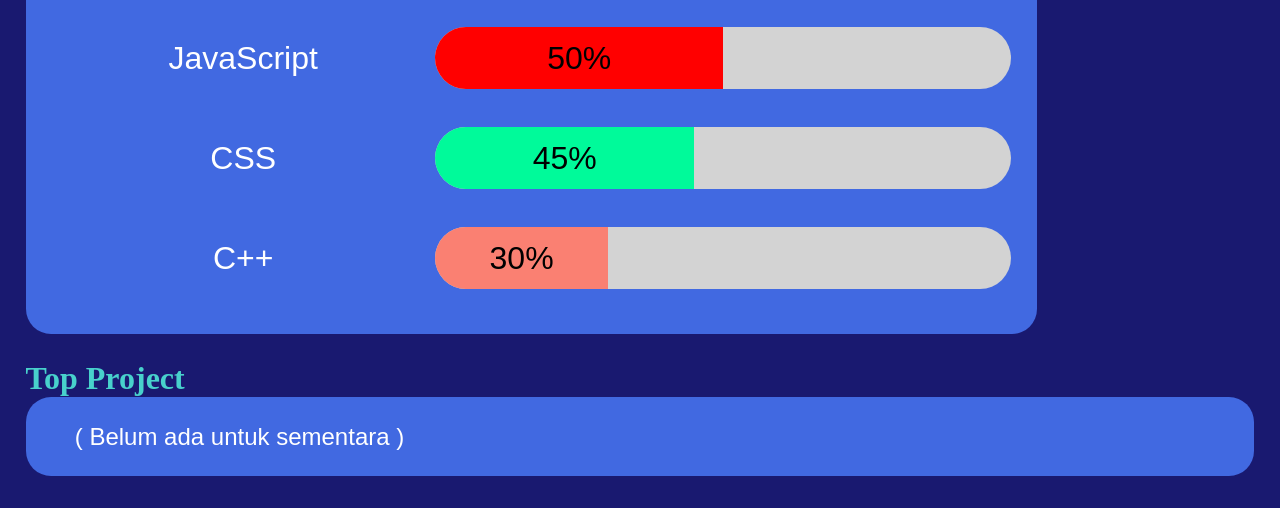
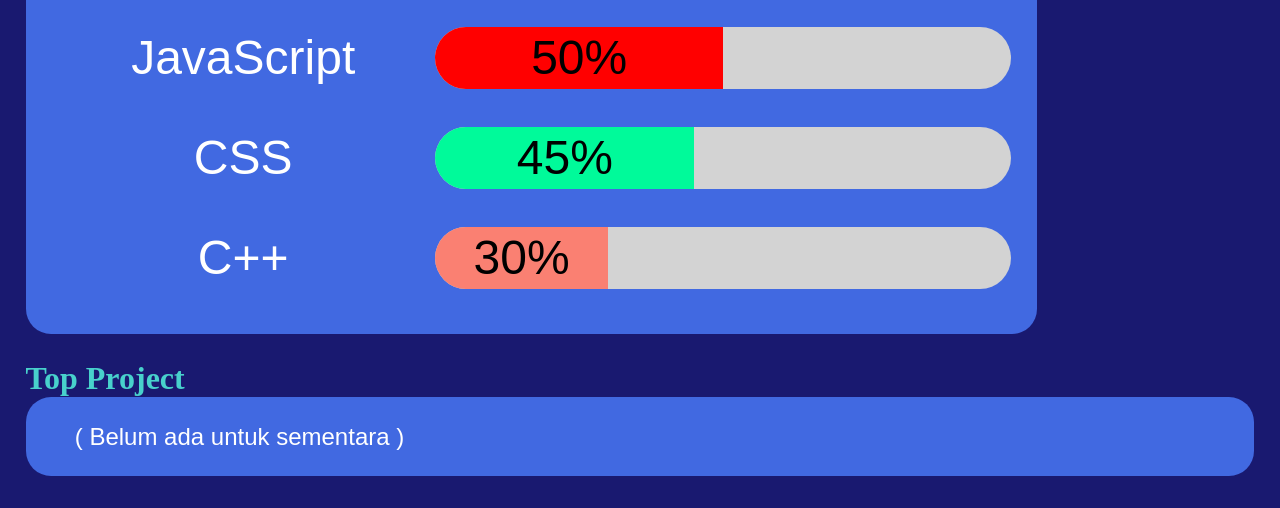
Before and after one commit to elrama-dev/rama-el.github.io, a plain HTML site: page index.html in a window 1280 px wide. Shown: the part 708-1216 px from the top of the page. Drawn offline with Linux system fonts and the light colour scheme.

Commit message:
Add files via upload

```diff
--- a/style.css
+++ b/style.css
@@ -184,7 +184,7 @@ footer {
   }
   .skill-label {
     line-height: 100px;
-    font-size: 2rem;
+    font-size: 48px;
   }
   .progress-bar {
     height: 62.5px;
@@ -193,7 +193,7 @@ footer {
   .bar {
     height: 62.5px;
     line-height: 62.5px;
-    font-size: 2rem;
+    font-size: 48px;
     border-radius: 50px 0 0 50px;
   }
 }
```
